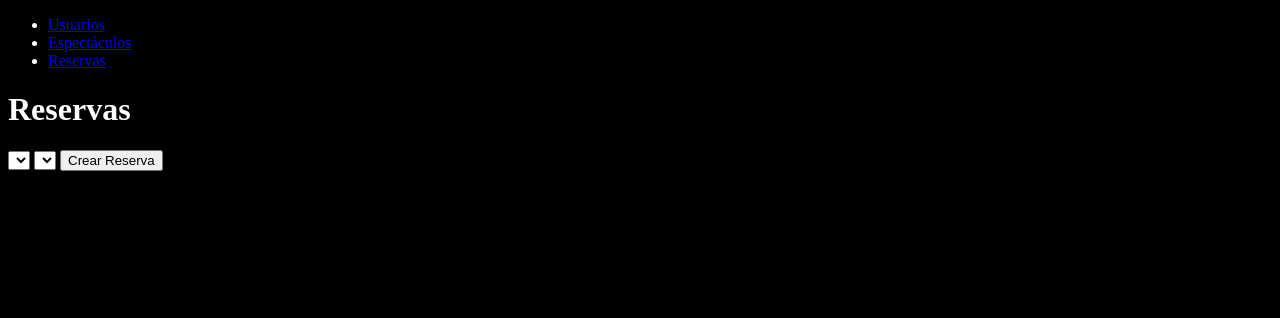
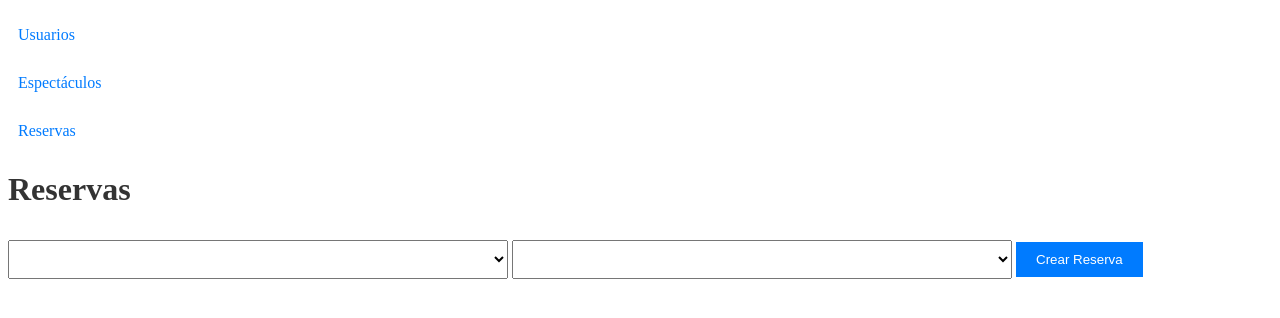
Before and after one commit to IviGuerrero/Espectaculos-CUVL, a Flask app: page /reservas in a window 1280 px wide. Shown: the top 318 px of the page. Run offline with Flask 3, Linux system fonts and the light colour scheme; lists and menus that the app fills with data are empty.

Commit message:
Update style.css

```diff
--- a/Espectaculos-CUVL/static/style.css
+++ b/Espectaculos-CUVL/static/style.css
@@ -1,10 +1,57 @@
 body{
-    background: #000000;
-    /* fallback for old browsers */
-    background: -webkit-linear-gradient(to right, #000000, #000000);
-    /* Chrome 10-25, Safari 5.1-6 */
-    background: linear-gradient(to right, #000000, #000000);
-    /* W3C, IE 10+/ Edge, Firefox 16+, Chrome 26+, Opera 12+, Safari 7+ */
+ body {
+    font-family: Arial, sans-serif;
+    background-color: #f4f4f4;
+    margin: 0;
+    padding: 20px;
+}
 
+h1 {
+    color: #333;
+}
+
+form {
+    margin-bottom: 20px;
+}
+
+input, textarea, select {
+    margin: 10px 0;
+    padding: 10px;
+    width: 100%;
+    max-width: 500px;
+}
+
+button {
+    padding: 10px 20px;
+    background-color: #007bff;
     color: #fff;
+    border: none;
+    cursor: pointer;
 }
+
+button:hover {
+    background-color: #0056b3;
+}
+
+ul {
+    list-style-type: none;
+    padding: 0;
+}
+
+li {
+    background: #fff;
+    padding: 10px;
+    margin-bottom: 10px;
+    border-radius: 5px;
+}
+
+a {
+    color: #007bff;
+    text-decoration: none;
+}
+
+a:hover {
+    text-decoration: underline;
+}
+
+}
```
